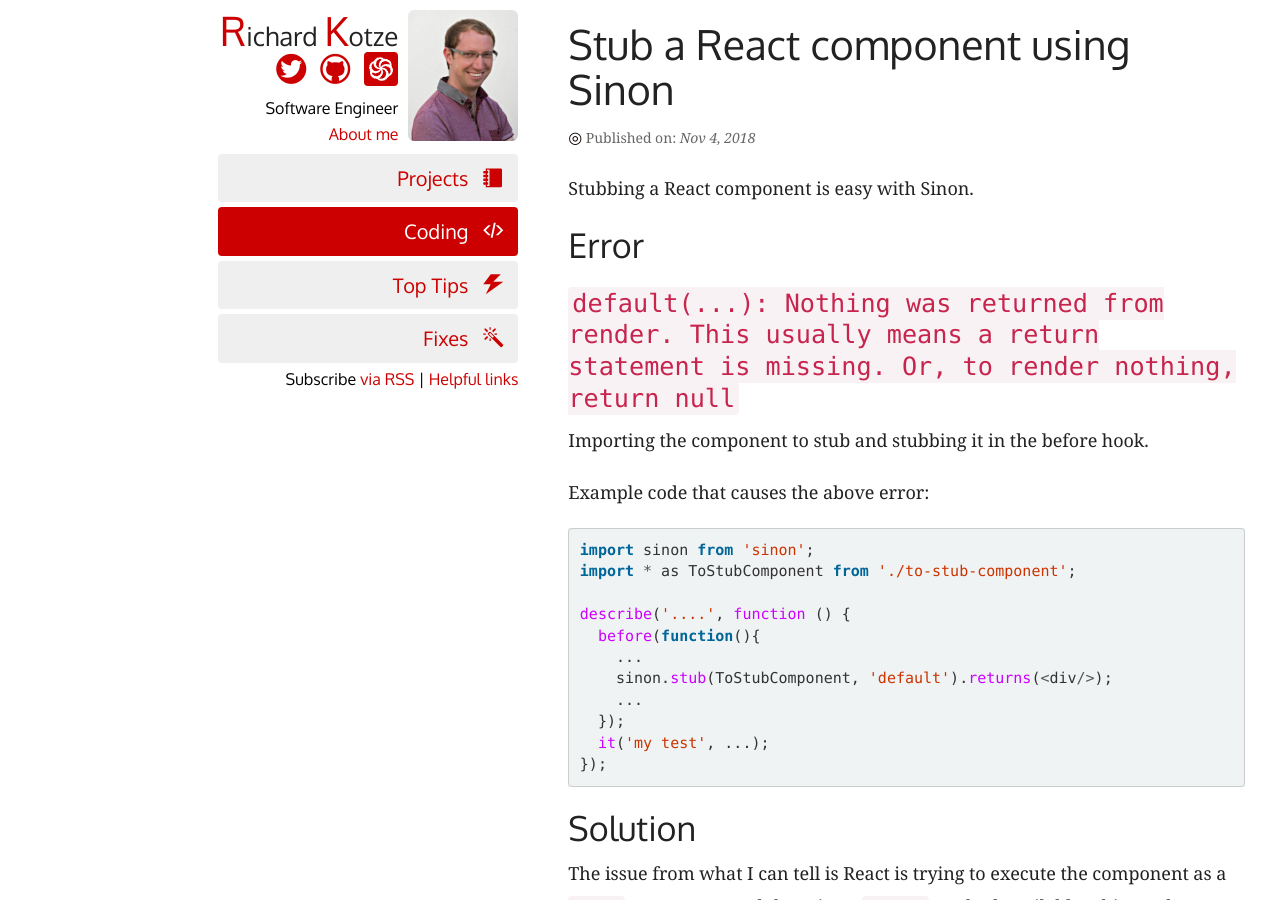
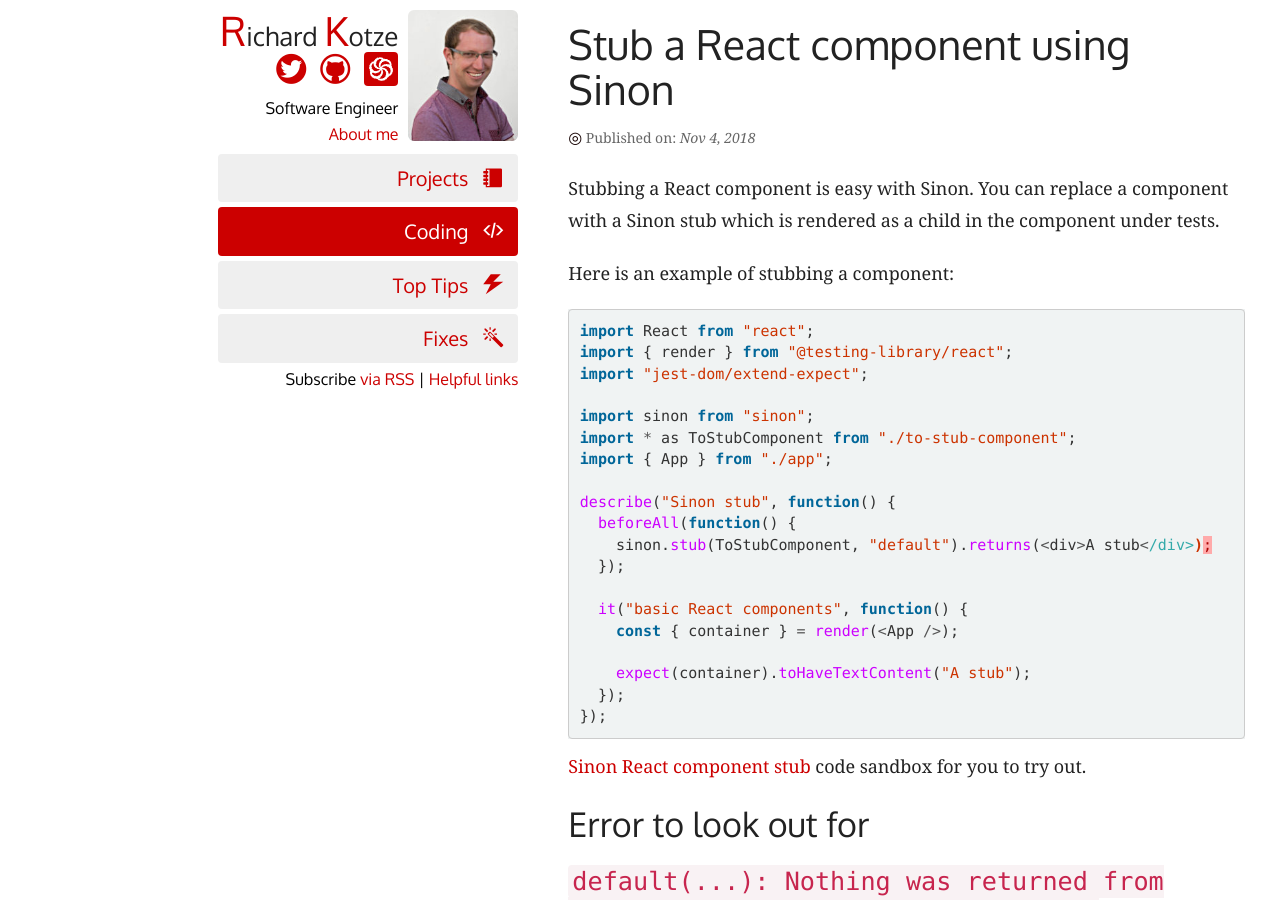
Before and after one commit to rkotze/rkotze.github.io, a Jekyll site: the page built from _posts/2018-11-04-stub-react-component.md, in a window 1280 px wide and 900 px high. Built offline with Jekyll 4.4.1, drawn with Linux system fonts in a browser that asks for light colours; comment, search, counter and statistics services are not loaded.

Commit message:
Updated example of stubbing a react component

````diff
--- a/_posts/2018-11-04-stub-react-component.md
+++ b/_posts/2018-11-04-stub-react-component.md
@@ -11,11 +11,37 @@
 excerpt_separator: <!--more-->
 ---
 
-Stubbing a React component is easy with Sinon.
+Stubbing a React component is easy with Sinon. You can replace a component with a Sinon stub which is rendered as a child in the component under tests.
 
 <!--more-->
 
-## Error
+Here is an example of stubbing a component:
+
+```javascript
+import React from "react";
+import { render } from "@testing-library/react";
+import "jest-dom/extend-expect";
+
+import sinon from "sinon";
+import * as ToStubComponent from "./to-stub-component";
+import { App } from "./app";
+
+describe("Sinon stub", function() {
+  beforeAll(function() {
+    sinon.stub(ToStubComponent, "default").returns(<div>A stub</div>);
+  });
+
+  it("basic React components", function() {
+    const { container } = render(<App />);
+
+    expect(container).toHaveTextContent("A stub");
+  });
+});
+```
+
+[Sinon React component stub](https://codesandbox.io/s/distracted-shape-g0dvs?fontsize=14&module=%2Fsrc%2Fapp.spec.js&previewwindow=tests) code sandbox for you to try out.
+
+## Error to look out for
 
 ### `default(...): Nothing was returned from render. This usually means a return statement is missing. Or, to render nothing, return null`
 
````
